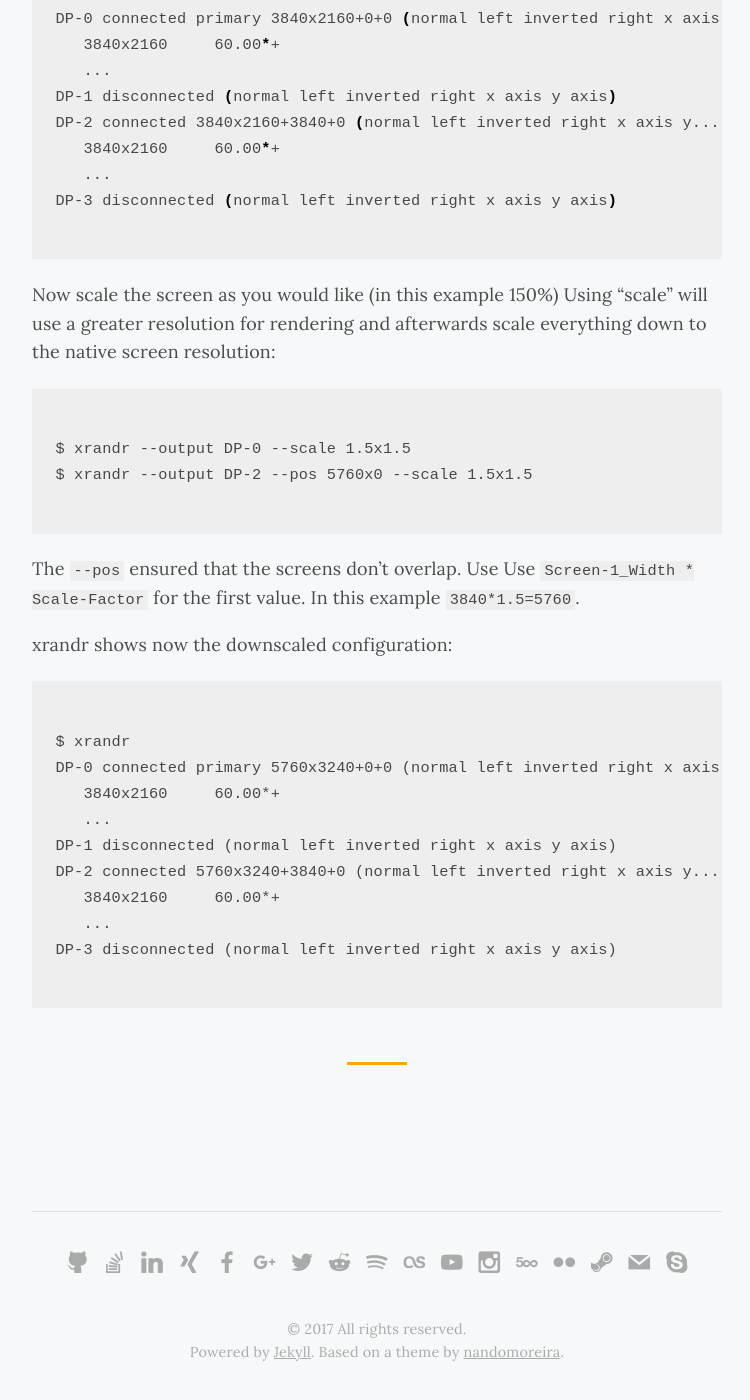
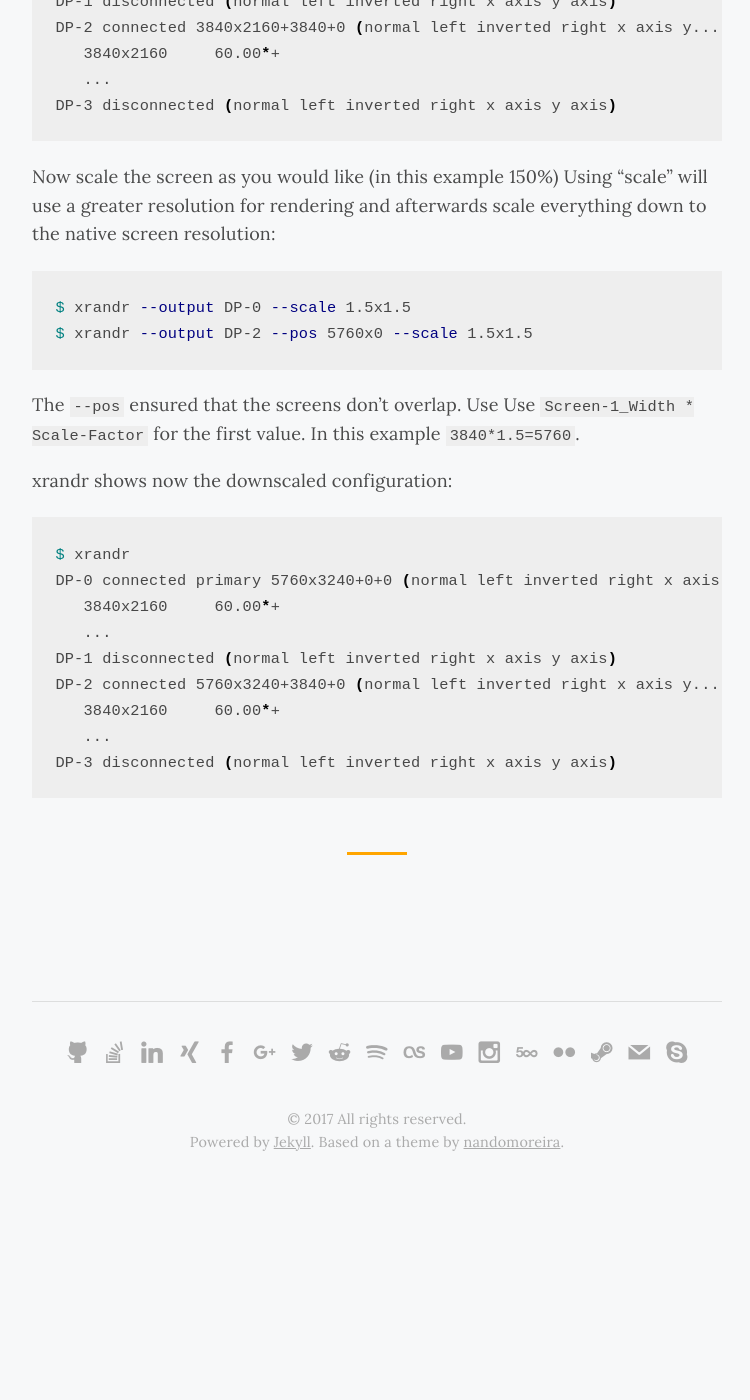
Before and after one commit to foxylion/foxylion.github.io, a Jekyll site: the page built from jekyll/blog/_posts/2016-11-20-scale-elementary-os-hdpi.md, in a window 1280 px wide and 1400 px high, scrolled down 974 px. Shown: the whole window, without its empty margins (263-1013 px from the left). Built offline with Jekyll 4.4.1, drawn with Linux system fonts in a browser that asks for light colours; comment, search, counter and statistics services are not loaded; after the commit the page ends 2164 px from its top, so only the background shows below that.

Commit message:
Fix syntax highlighting for articles

````diff
--- a/jekyll/blog/_posts/2016-11-20-scale-elementary-os-hdpi.md
+++ b/jekyll/blog/_posts/2016-11-20-scale-elementary-os-hdpi.md
@@ -13,16 +13,16 @@ MacOS (100%, 125%, 150%, ...).
 To get started configure Elementary OS to scale the screen up 2x. This can be done by executing the following in a terminal.
 
 
-```bash
+{% highlight shell %}
 gsettings set org.gnome.desktop.interface scaling-factor 2
-```
+{% endhighlight %}
 
 Now you can use `xrandr` to scale down the screen, in a multi screen environment this has to be done for each monitor.
 It is also important to configure the position of the second screen correctly, otherwise there will be an overlap.
 
 List all connected screens:
-```bash
 
+{% highlight shell %}
 $ xrandr
 DP-0 connected primary 3840x2160+0+0 (normal left inverted right x axis...
    3840x2160     60.00*+
@@ -32,17 +32,17 @@ DP-2 connected 3840x2160+3840+0 (normal left inverted right x axis y...
    3840x2160     60.00*+
    ...
 DP-3 disconnected (normal left inverted right x axis y axis)
-```
+{% endhighlight %}
 
 Now scale the screen as you would like (in this example 150%) Using "scale" will use a greater resolution for rendering and afterwards scale everything down to the native screen resolution:
-```
+{% highlight shell %}
 $ xrandr --output DP-0 --scale 1.5x1.5
 $ xrandr --output DP-2 --pos 5760x0 --scale 1.5x1.5
-```
+{% endhighlight %}
 The `--pos` ensured that the screens don't overlap. Use Use `Screen-1_Width * Scale-Factor` for the first value. In this example `3840*1.5=5760`.
 
 xrandr shows now the downscaled configuration:
-```
+{% highlight shell %}
 $ xrandr
 DP-0 connected primary 5760x3240+0+0 (normal left inverted right x axis...
    3840x2160     60.00*+
@@ -52,4 +52,4 @@ DP-2 connected 5760x3240+3840+0 (normal left inverted right x axis y...
    3840x2160     60.00*+
    ...
 DP-3 disconnected (normal left inverted right x axis y axis)
-```
+{% endhighlight %}
````
Also changed, not shown: jekyll/blog/_posts/2017-01-18-run-docker-from-wsl.md (+4 -4 lines).
